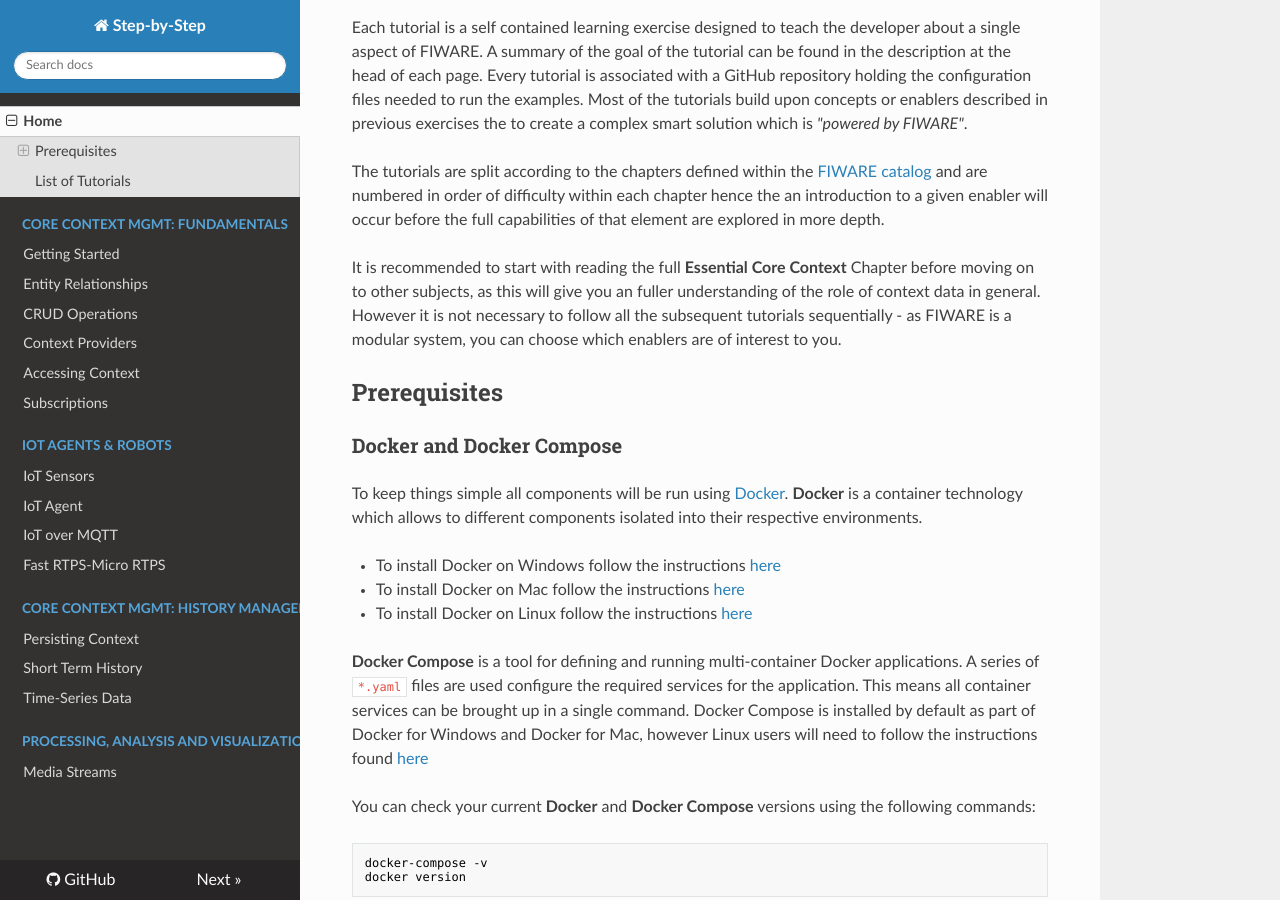
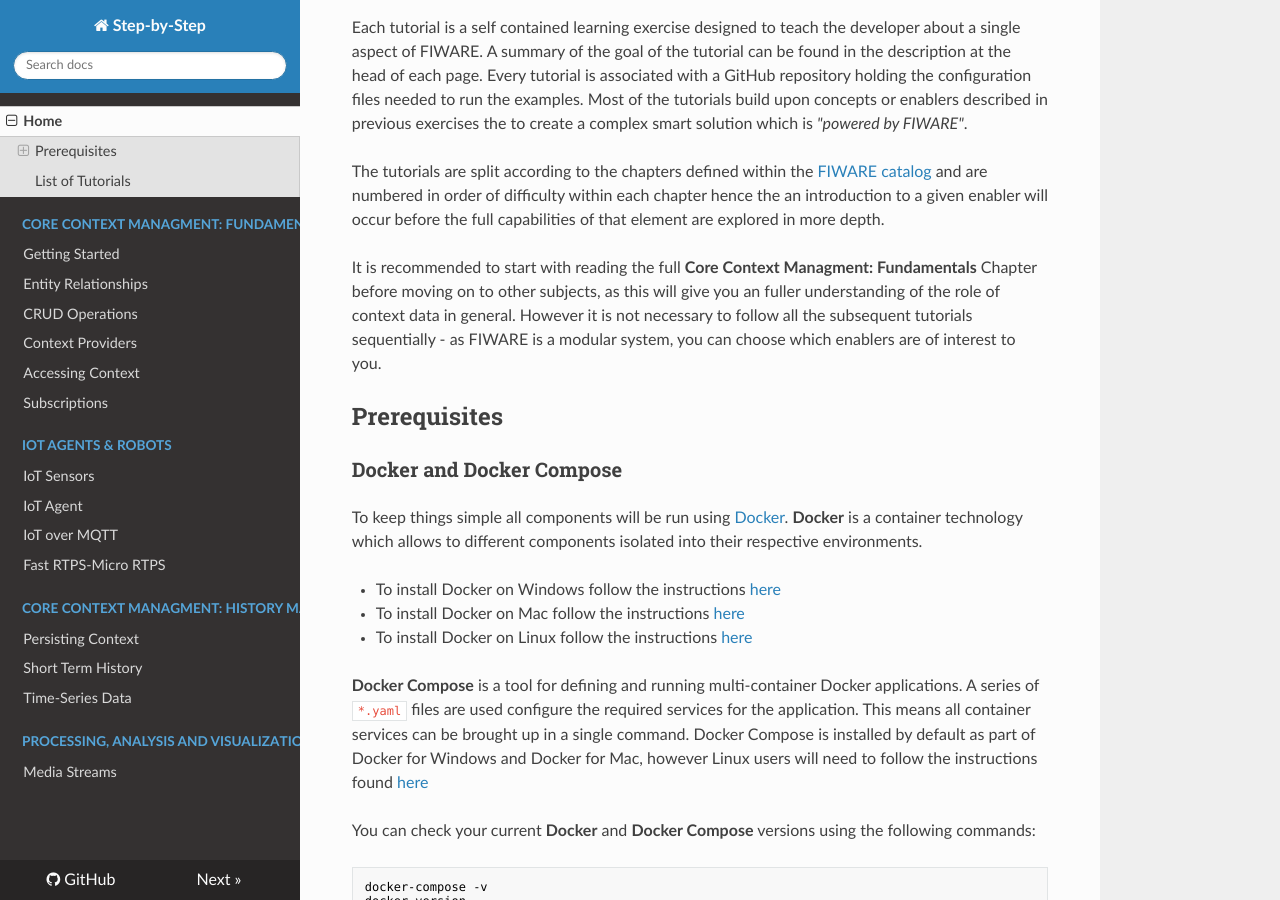
Before and after one commit to FIWARE/tutorials.Step-by-Step, an MkDocs documentation site: the page built from docs/index.md, in a window 1280 px wide and 900 px high, scrolled down 314 px. Built offline with MkDocs 1.6.1, drawn with Linux system fonts in a browser that asks for light colours; nearby versions of some CDN libraries; comment, search, counter and statistics services are not loaded; old or Windows-style settings are respelled for this version of MkDocs.

Commit message:
Amending Sidebar

```diff
--- a/docs/index.md
+++ b/docs/index.md
@@ -16,7 +16,7 @@
 The tutorials are split according to the chapters defined within the [FIWARE catalog](https://www.fiware.org/developers/catalogue/) and are numbered in order of difficulty within each chapter hence the an introduction to a given
 enabler will occur before the full capabilities of that element are explored in more depth.
 
-It is recommended to start with reading the full **Essential Core Context** Chapter
+It is recommended to start with reading the full **Core Context Managment: Fundamentals** Chapter
 before moving on to other subjects, as this will give you an fuller understanding of the role of context data
 in general. However it is not necessary to follow all the subsequent tutorials sequentially - as FIWARE
 is a modular system, you can choose which enablers are of interest to you.
--- a/mkdocs.yml
+++ b/mkdocs.yml
@@ -10,7 +10,7 @@
 extra_css: ["https://fiware.org/style/fiware_readthedocs.css"]
 pages:
   - Home: 'index.md'
-  - 'Core Context Mgmt: Fundamentals':
+  - 'Core Context Managment: Fundamentals':
     - 'Getting Started': 'getting-started.md'
     - 'Entity Relationships': 'entity-relationships.md'
     - 'CRUD Operations': 'crud-operations.md'
@@ -22,7 +22,7 @@
     - 'IoT Agent': 'iot-agent.md'
     - 'IoT over MQTT': 'iot-over-mqtt.md'
     - 'Fast RTPS-Micro RTPS': 'fast-rtps-micro-rtps.md'
-  - 'Core Context Mgmt: History Management':
+  - 'Core Context Managment: History Management':
     - 'Persisting Context': 'historic-context.md'
     - 'Short Term History': 'short-term-history.md'
     - 'Time-Series Data': 'time-series-data.md'
```
